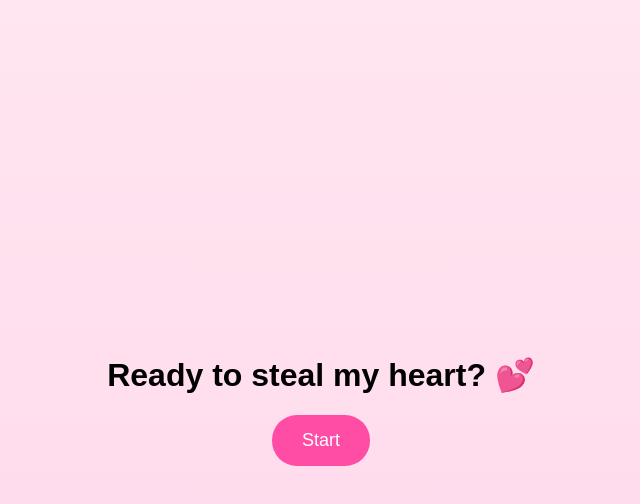
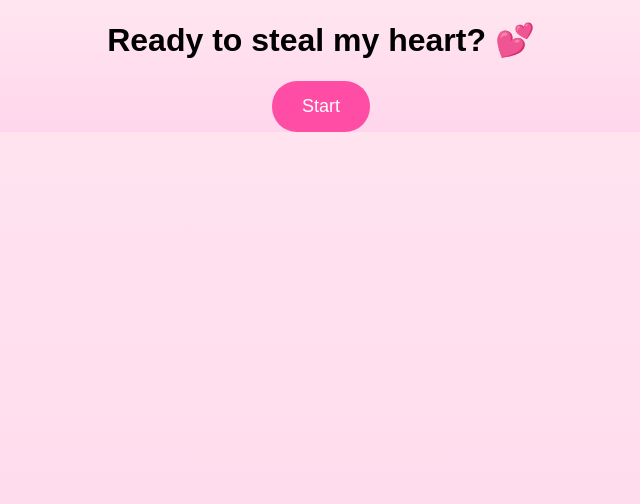
Before and after one commit to clawyt69-boop/Special_14_11_10, a plain HTML site: page index.html in a window 1280 px wide. Shown: the whole page, without its empty margins (319-959 px from the left). Drawn offline with Linux system fonts and the light colour scheme.

Commit message:
Update index.html

```diff
--- a/index.html
+++ b/index.html
@@ -9,13 +9,14 @@
 body {
     margin: 0;
     font-family: Arial, sans-serif;
+    text-align: center;
+    min-height: 100vh;
     background: linear-gradient(to bottom, #ffe6f0, #ffd6eb);
-    text-align: center;
-    touch-action: manipulation;
+    background-attachment: fixed;
 }
 
+
 #startScreen, #finalScreen {
-    position: absolute;
     width: 100%;
     height: 100%;
     background: linear-gradient(to bottom, #ffe6f0, #ffd6eb);
```
